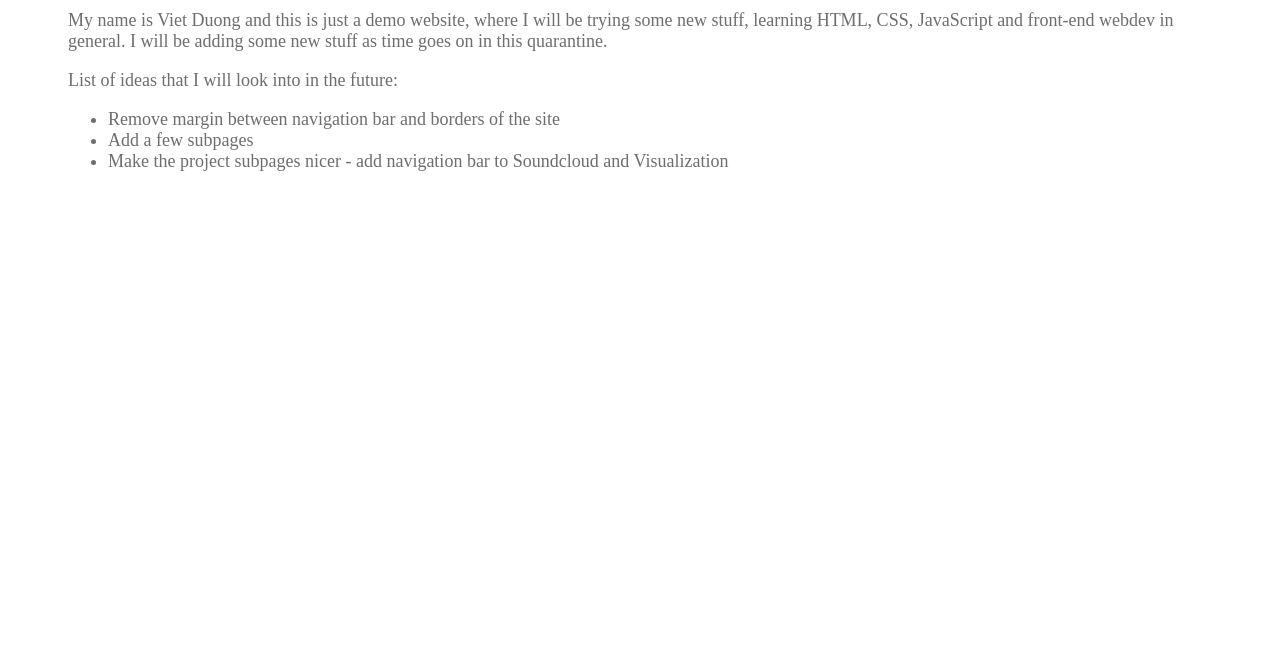
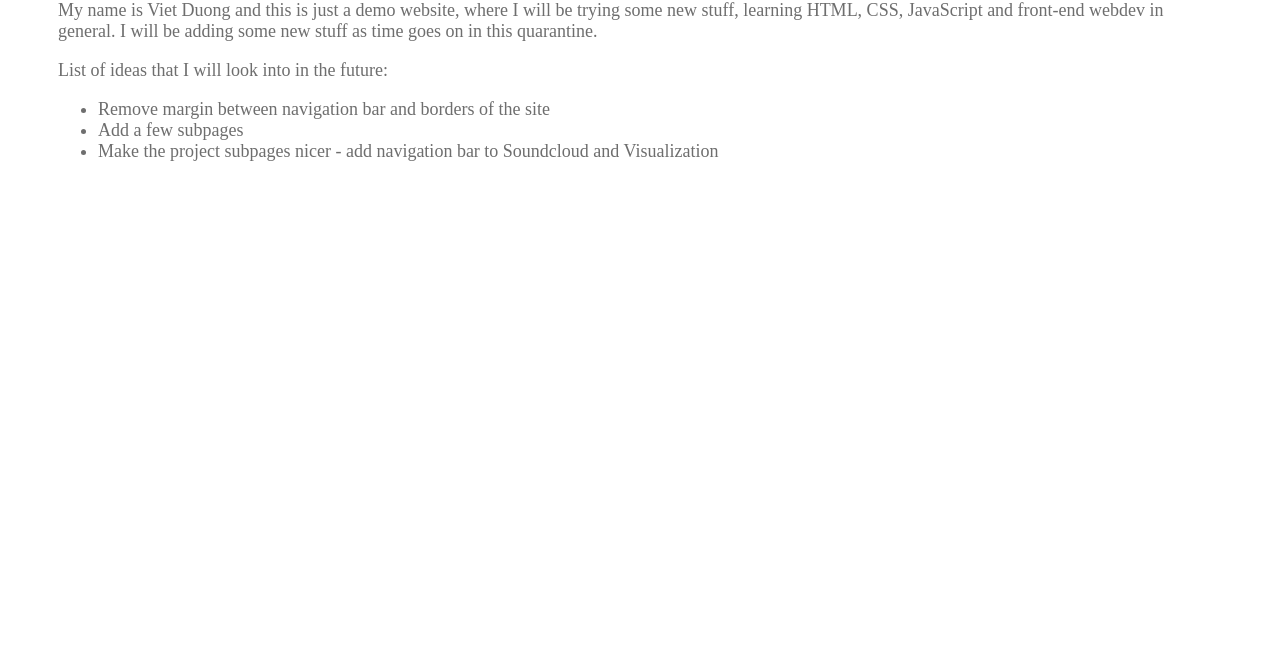
Before and after one commit to duongvi/duongvi.github.io, a plain HTML site: page index.html in a window 1280 px wide. Shown: the part 148-800 px from the top of the page. Drawn offline with Linux system fonts and the light colour scheme; a web font is replaced by a local one.

Commit message:
Fixed links

```diff
--- a/index.html
+++ b/index.html
@@ -41,7 +41,7 @@
   </div>
   <a href="contact.html">Contact</a>
 </div>
-<div style="padding:60px">
+<div style="padding:50px">
 	<h1>Hello World!</h1>
 	<p>My name is Viet Duong and this is just a demo website, where I will be trying some new stuff, learning HTML, CSS, JavaScript and front-end webdev in general. I will be adding some new stuff as time goes on in this quarantine. </p>
 	<p>List of ideas that I will look into in the future:
```
Also changed, not shown: contact.html (+2 -2 lines), projects/onemonth-giphy/index.html (+1 -1 lines).
